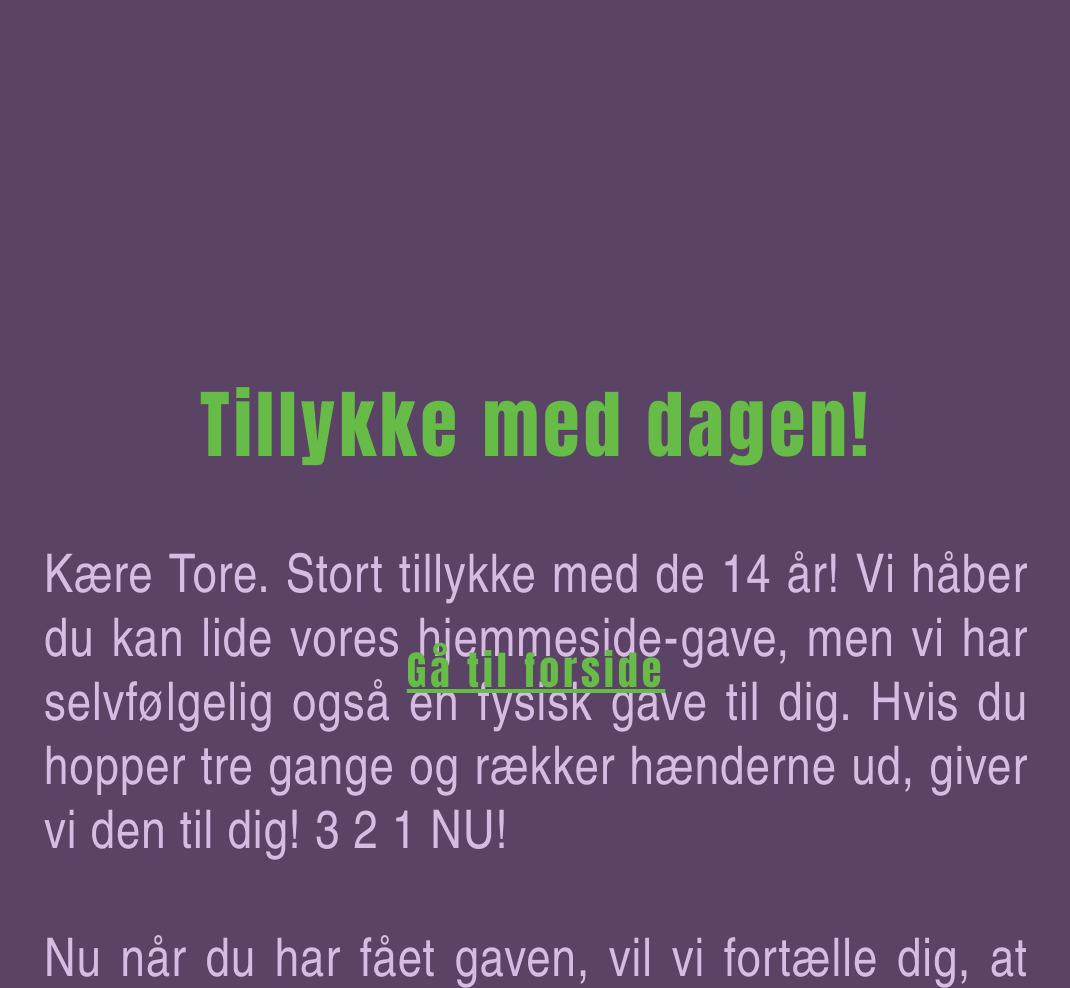
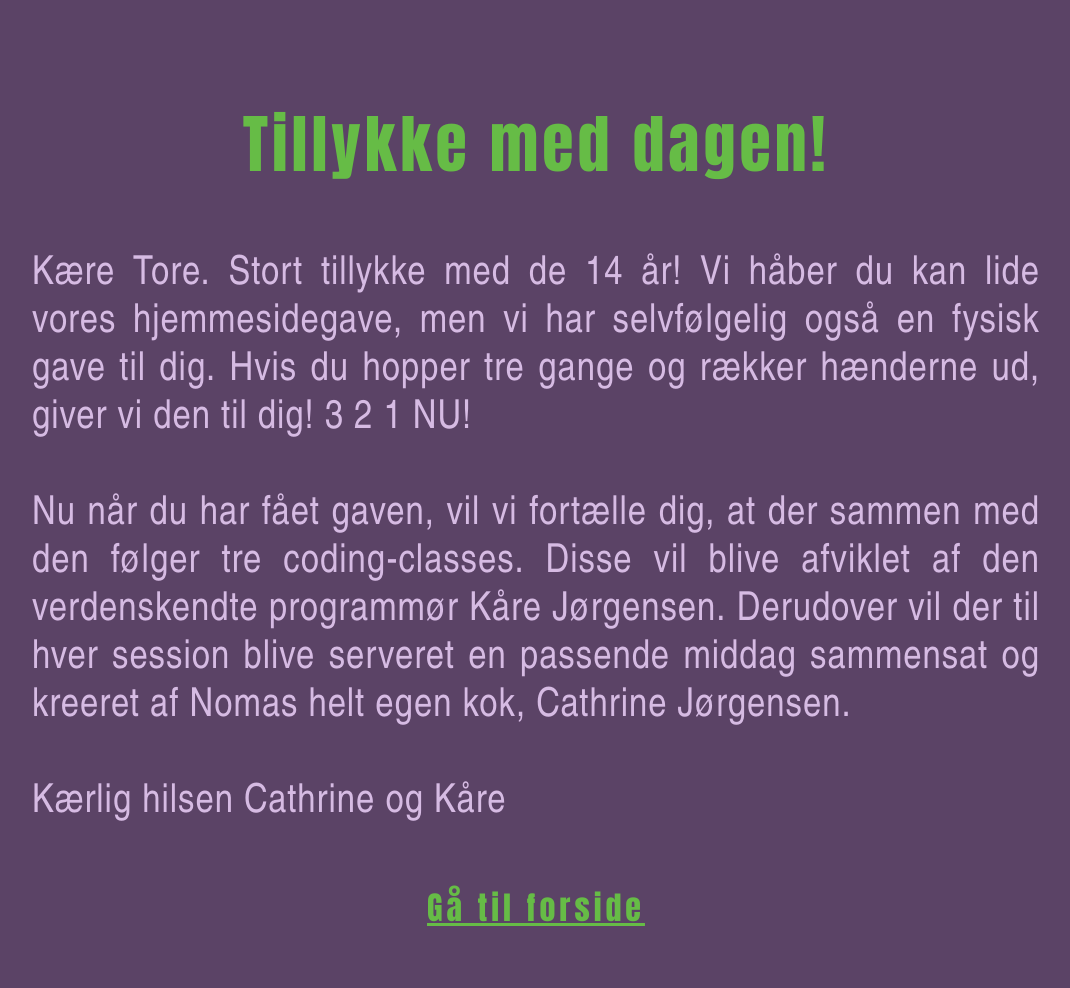
Before and after one commit to kaarejoergensen/kaarejoergensen.github.io, a plain HTML site: page gave.html in a window 1280 px wide. Shown: the top 988 px of the page, without its empty margins (104-1174 px from the left). Drawn offline with Linux system fonts and the light colour scheme.

Commit message:
Update css

```diff
--- a/gave.html
+++ b/gave.html
@@ -16,34 +16,31 @@ body {
 }
 
 h1 {
-    margin-top: 350px;
-    font-size: 56pt;
+    margin-top: 10vh;
+    font-size: 8vmin;
     line-height: 2em;
     color: #66bc46;
 }
 
-h2 {
-    margin-top: 200px;
-    font-size: 80pt;
-    color: #66bc46;
-    margin-bottom: 0px;
+.link_container {
+    /*position: fixed;*/
+    margin-top: 4vh;
+    margin-bottom: 10vh;
+    padding: 2vmin;
+    /*bottom: 0;
+    left: 0;
+    right: 0;*/
 }
-
 .link {
-    font-size: 30pt;
-    position: fixed;
-    margin-bottom: 100px;
-    bottom: 0;
-    left: 0;
-    right: 0;
+    font-size: 4vmin;
     color: #66bc46;
 }
 
 .card {
-    font-size: 40pt;
+    font-size: 5vmin;
     margin-top: 0;
-    margin-left: 140px;
-    margin-right: 140px;
+    margin-left: 10vw;
+    margin-right: 10vw;
     font-family: Arial Narrow, sans-serif;
     letter-spacing: 1px;
     color: #d6bbe3;
@@ -57,9 +54,9 @@ h2 {
 
 <div >
     <p class="card">
-        Kære Tore. Stort tillykke med de 14 år! Vi håber du kan lide vores hjemmeside-gave, men vi har selvfølgelig også en fysisk gave til dig. Hvis du hopper tre gange og rækker hænderne ud, giver vi den til dig! 3 2 1 NU!<br>
+        Kære Tore. Stort tillykke med de 14 år! Vi håber du kan lide vores hjemmesidegave, men vi har selvfølgelig også en fysisk gave til dig. Hvis du hopper tre gange og rækker hænderne ud, giver vi den til dig! 3 2 1 NU!<br>
         <br>
-        Nu når du har fået gaven, vil vi fortælle dig, at der sammen med den følger tre coding-classes. Disse vil blive afviklet af den verdenskendte programmør <a href="file:///Users/kaare/Desktop/tore.html" style="color: #d6bbe3;">Kåre<a> Jørgensen. Derudover vil der til hver session blive serveret en passende middag sammensat og kreeret af Nomas helt egen kok, <a href="file:///Users/kaare/Desktop/tore.html" style="color: #d6bbe3;">Cathrine</a> Jørgensen.<br>
+        Nu når du har fået gaven, vil vi fortælle dig, at der sammen med den følger tre coding-classes. Disse vil blive afviklet af den verdenskendte programmør Kåre Jørgensen. Derudover vil der til hver session blive serveret en passende middag sammensat og kreeret af Nomas helt egen kok, Cathrine Jørgensen.<br>
         <br>
         Kærlig hilsen Cathrine og Kåre
     </p>
@@ -67,7 +64,9 @@ h2 {
 
 
 
-<a class="link" href="index.html">Gå til forside</a>
+<div class="link_container">
+    <a class="link" href="index.html">Gå til forside</a>
+</div>
 
 </body>
 </html>
```
Also changed, not shown: index.html (+25 -12 lines).
